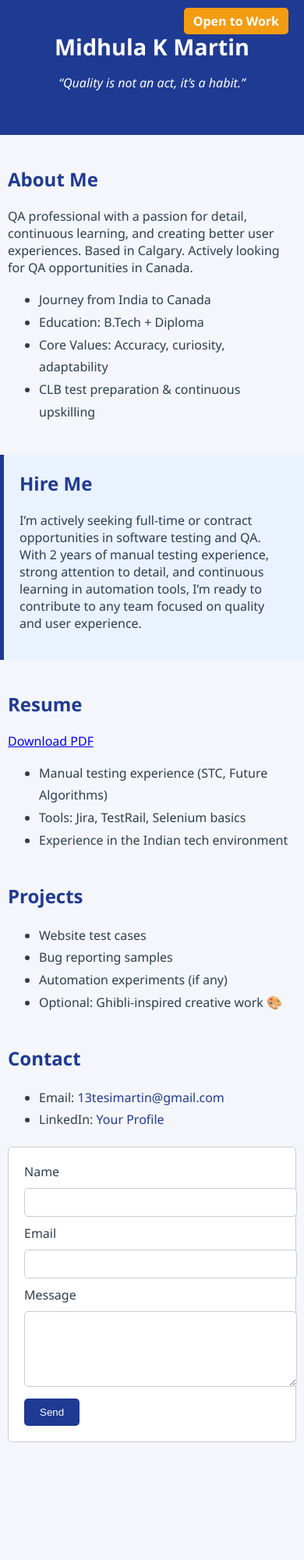
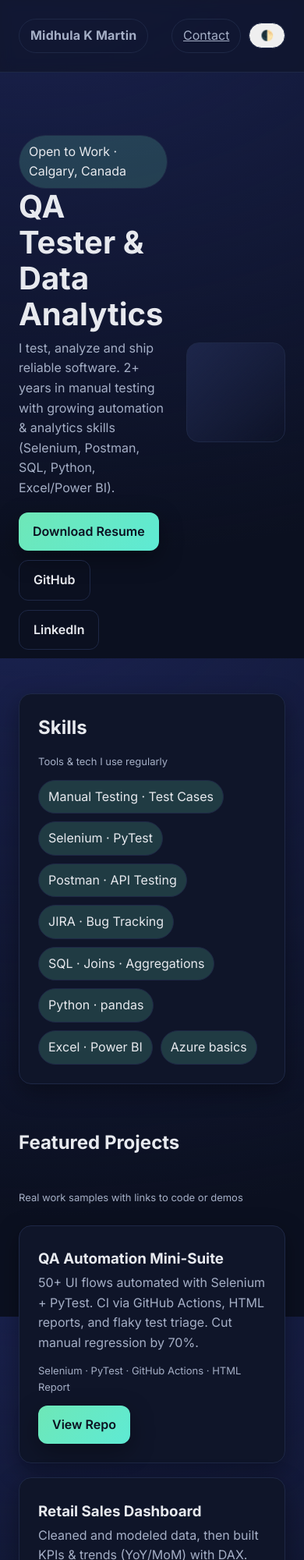
Before and after one commit to MidhulakMartin/midhula-portfolio, a plain HTML site: page index.html in a window 390 px wide. Shown: the top 2000 px of the page at 78% size. Before the commit the page ends 1889 px from the top, so only its background shows below. Drawn offline with Linux system fonts and the light colour scheme.

Commit message:
Update index.html
Replaced the old placeholder page with a modern responsive portfolio layout.
- Added hero section with intro, resume, and contact links
- Created skills section with badges for tools & technologies
- Added featured projects grid with placeholders for links/PDFs
- Implemented About + Hire Me cards
- Integrated dark/light mode toggle and updated footer

```diff
--- a/index.html
+++ b/index.html
@@ -1,164 +1,200 @@
-<!DOCTYPE html>
+<!doctype html>
 <html lang="en">
 <head>
-  <meta charset="UTF-8">
-  <meta name="viewport" content="width=device-width, initial-scale=1.0">
-  <title>Midhula K Martin - QA Portfolio</title>
+  <meta charset="utf-8" />
+  <meta name="viewport" content="width=device-width, initial-scale=1" />
+  <title>Midhula K Martin — Software Test Engineer & Data Analytics</title>
+  <meta name="description" content="Portfolio of Midhula K Martin — Software QA Tester & Data Analytics enthusiast based in Calgary." />
+  <link rel="preconnect" href="https://fonts.googleapis.com">
+  <link href="https://fonts.googleapis.com/css2?family=Inter:wght@400;500;600;700&display=swap" rel="stylesheet">
+
   <style>
-    body {
-      font-family: 'Segoe UI', Tahoma, Geneva, Verdana, sans-serif;
-      margin: 0;
-      padding: 0;
-      background-color: #f4f6fb;
-      color: #2c3e50;
+    :root{
+      --bg:#0b1020;
+      --bg-2:#11162a;
+      --text:#e7e9ee;
+      --muted:#a5afc6;
+      --brand:#6ee7b7;   /* mint */
+      --brand-2:#5eead4; /* aqua */
+      --card:#0f1529;
+      --border:#1e2846;
+      --shadow: 0 10px 30px rgba(0,0,0,.35);
     }
-    header {
-      background-color: #1f3a93;
-      color: white;
-      padding: 40px 20px;
-      text-align: center;
-      position: relative;
+    :root.light{
+      --bg:#f7f9fc;
+      --bg-2:#ffffff;
+      --text:#0e1220;
+      --muted:#5a6075;
+      --brand:#2563eb;
+      --brand-2:#22c55e;
+      --card:#ffffff;
+      --border:#e6e9f2;
+      --shadow: 0 10px 30px rgba(2,6,23,.06);
     }
-    header h1 {
-      margin: 0;
-      font-size: 2.5em;
+    *{box-sizing:border-box}
+    html,body{height:100%}
+    body{
+      margin:0; font:16px/1.6 Inter,system-ui,-apple-system,Segoe UI,Roboto,sans-serif;
+      color:var(--text); background: radial-gradient(1200px 800px at 10% -10%, #1a2250, transparent) , var(--bg);
     }
-    header p {
-      font-style: italic;
+    .container{max-width:1100px;margin:0 auto;padding:24px}
+    header{
+      position:sticky; top:0; backdrop-filter:saturate(140%) blur(8px);
+      background:color-mix(in oklab, var(--bg-2) 80%, transparent);
+      border-bottom:1px solid var(--border);
+      z-index:50;
     }
-    .banner {
-      position: absolute;
-      top: 10px;
-      right: 20px;
-      background-color: #f39c12;
-      color: #fff;
-      padding: 6px 12px;
-      font-weight: bold;
-      border-radius: 5px;
+    .nav{display:flex;align-items:center;gap:18px;justify-content:space-between}
+    .brand{font-weight:700;letter-spacing:.2px}
+    .pill{padding:8px 14px;border:1px solid var(--border);border-radius:999px;color:var(--muted)}
+    .btn{display:inline-block;padding:12px 18px;border-radius:12px;font-weight:600;text-decoration:none;color:#0b1020;background:linear-gradient(135deg,var(--brand),var(--brand-2));box-shadow:var(--shadow)}
+    .btn.ghost{background:transparent;color:var(--text);border:1px solid var(--border);box-shadow:none}
+    .row{display:grid;gap:28px}
+    @media (min-width:900px){ .row-2{grid-template-columns:1.2fr .8fr} .row-3{grid-template-columns:repeat(3,1fr)} }
+
+    .section{padding:56px 0}
+    .card{background:var(--card);border:1px solid var(--border);border-radius:16px;padding:24px;box-shadow:var(--shadow)}
+    .hero{
+      display:grid; gap:24px; align-items:center; padding:56px 0;
+      grid-template-columns: 1.2fr .8fr;
     }
-    section {
-      max-width: 800px;
-      margin: 40px auto;
-      padding: 0 20px;
+    .hero h1{font-size:40px;line-height:1.15;margin:0 0 8px}
+    .hero p{color:var(--muted);margin:0 0 18px}
+    .badge{display:inline-flex;align-items:center;gap:8px;padding:8px 12px;background:color-mix(in oklab, var(--brand) 18%, transparent);color:var(--text);border:1px solid var(--border);border-radius:999px}
+    .badges{display:flex;flex-wrap:wrap;gap:10px}
+    .grid{display:grid;gap:18px}
+    @media (min-width:720px){ .grid-2{grid-template-columns:repeat(2,1fr)} }
+    .project h3{margin:.2rem 0}
+    .project p{color:var(--muted);margin:.2rem 0 .8rem}
+    .meta{font-size:13px;color:var(--muted)}
+    footer{padding:48px 0;border-top:1px solid var(--border);color:var(--muted)}
+    .toggle{cursor:pointer}
+    .avatar{
+      width:100%;aspect-ratio:1/1;border-radius:16px;background:linear-gradient(135deg,#1d264a,transparent);
+      border:1px solid var(--border)
     }
-    h2 {
-      color: #1f3a93;
-    }
-    ul {
-      line-height: 1.8;
-    }
-    .contact a {
-      color: #1f3a93;
-      text-decoration: none;
-    }
-    .contact a:hover {
-      text-decoration: underline;
-    }
-    .hire-me {
-      background-color: #eaf2ff;
-      border-left: 5px solid #1f3a93;
-      padding: 20px;
-      margin: 40px 0;
-    }
-    .hire-me h2 {
-      margin-top: 0;
-    }
-    form {
-      background: #fff;
-      padding: 20px;
-      border: 1px solid #ccc;
-      border-radius: 5px;
-      margin-top: 20px;
-    }
-    form input, form textarea {
-      width: 100%;
-      padding: 10px;
-      margin: 10px 0;
-      border: 1px solid #ccc;
-      border-radius: 5px;
-    }
-    form button {
-      background-color: #1f3a93;
-      color: white;
-      padding: 10px 20px;
-      border: none;
-      border-radius: 5px;
-      cursor: pointer;
-    }
-    form button:hover {
-      background-color: #163177;
-    }
-    @media (max-width: 600px) {
-      header h1 {
-        font-size: 1.8em;
-      }
-      section {
-        padding: 0 10px;
-      }
-    }
+    /* link styles */
+    a{color:var(--brand-2)}
+    a:hover{opacity:.9}
   </style>
 </head>
 <body>
   <header>
-    <div class="banner">Open to Work</div>
-    <h1>Midhula K Martin</h1>
-    <p>“Quality is not an act, it’s a habit.”</p>
+    <div class="container nav">
+      <div class="brand pill">Midhula K Martin</div>
+      <div style="display:flex;gap:10px;align-items:center">
+        <a class="pill" href="mailto:13tesimartin@gmail.com">Contact</a>
+        <button id="mode" class="pill toggle" title="Toggle theme">🌓</button>
+      </div>
+    </div>
   </header>
 
-  <section>
-    <h2>About Me</h2>
-    <p>QA professional with a passion for detail, continuous learning, and creating better user experiences. Based in Calgary. Actively looking for QA opportunities in Canada.</p>
-    <ul>
-      <li>Journey from India to Canada</li>
-      <li>Education: B.Tech + Diploma</li>
-      <li>Core Values: Accuracy, curiosity, adaptability</li>
-      <li>CLB test preparation & continuous upskilling</li>
-    </ul>
-  </section>
+  <main class="container">
+    <!-- HERO -->
+    <section class="hero">
+      <div>
+        <div class="badge">Open to Work · Calgary, Canada</div>
+        <h1>QA Tester &amp; Data Analytics</h1>
+        <p>I test, analyze and ship reliable software. 2+ years in manual testing with growing automation &amp; analytics skills (Selenium, Postman, SQL, Python, Excel/Power BI).</p>
+        <div style="display:flex;gap:12px;flex-wrap:wrap">
+          <a class="btn" href="resume.pdf" target="_blank" rel="noopener">Download Resume</a>
+          <a class="btn ghost" href="https://github.com/MidhulaKMartin">GitHub</a>
+          <a class="btn ghost" href="https://www.linkedin.com/in/midhula-k-martin-826b9189/">LinkedIn</a>
+        </div>
+      </div>
+      <div>
+        <!-- optional photo; keep the block to balance layout -->
+        <div class="avatar"></div>
+      </div>
+    </section>
 
-  <section class="hire-me">
-    <h2>Hire Me</h2>
-    <p>I’m actively seeking full-time or contract opportunities in software testing and QA. With 2 years of manual testing experience, strong attention to detail, and continuous learning in automation tools, I’m ready to contribute to any team focused on quality and user experience.</p>
-  </section>
+    <!-- SKILLS -->
+    <section class="section card">
+      <h2 style="margin:0 0 8px">Skills</h2>
+      <p class="meta">Tools & tech I use regularly</p>
+      <div class="badges" style="margin-top:12px">
+        <span class="badge">Manual Testing · Test Cases</span>
+        <span class="badge">Selenium · PyTest</span>
+        <span class="badge">Postman · API Testing</span>
+        <span class="badge">JIRA · Bug Tracking</span>
+        <span class="badge">SQL · Joins · Aggregations</span>
+        <span class="badge">Python · pandas</span>
+        <span class="badge">Excel · Power BI</span>
+        <span class="badge">Azure basics</span>
+      </div>
+    </section>
 
-  <section>
-    <h2>Resume</h2>
-    <p><a href="#">Download PDF</a></p>
-    <ul>
-      <li>Manual testing experience (STC, Future Algorithms)</li>
-      <li>Tools: Jira, TestRail, Selenium basics</li>
-      <li>Experience in the Indian tech environment</li>
-    </ul>
-  </section>
+    <!-- PROJECTS -->
+    <section class="section">
+      <div class="row" style="margin-bottom:12px">
+        <h2 style="margin:0">Featured Projects</h2>
+        <p class="meta">Real work samples with links to code or demos</p>
+      </div>
+      <div class="grid grid-2">
+        <article class="card project">
+          <h3>QA Automation Mini-Suite</h3>
+          <p>50+ UI flows automated with Selenium + PyTest. CI via GitHub Actions, HTML reports, and flaky test triage. Cut manual regression by 70%.</p>
+          <p class="meta">Selenium · PyTest · GitHub Actions · HTML Report</p>
+          <a class="btn" href="#" target="_blank">View Repo</a>
+        </article>
 
-  <section>
-    <h2>Projects</h2>
-    <ul>
-      <li>Website test cases</li>
-      <li>Bug reporting samples</li>
-      <li>Automation experiments (if any)</li>
-      <li>Optional: Ghibli-inspired creative work 🎨</li>
-    </ul>
-  </section>
+        <article class="card project">
+          <h3>Retail Sales Dashboard</h3>
+          <p>Cleaned and modeled data, then built KPIs & trends (YoY/MoM) with DAX. Stakeholders used it for weekly standups.</p>
+          <p class="meta">Excel · Power BI · DAX · Data Cleaning</p>
+          <a class="btn" href="#" target="_blank">View Screens</a>
+        </article>
 
-  <section class="contact">
-    <h2>Contact</h2>
-    <ul>
-      <li>Email: <a href="mailto:13tesimartin@gmail.com">13tesimartin@gmail.com</a></li>
-      <li>LinkedIn: <a href="#">Your Profile</a></li>
-    </ul>
-    <form action="https://formspree.io/f/yourformid" method="POST">
-      <label for="name">Name</label>
-      <input type="text" id="name" name="name" required>
+        <article class="card project">
+          <h3>API Testing Pack</h3>
+          <p>Postman collections + Newman CLI in CI. Environment-based variables, auth, and failure summaries.</p>
+          <p class="meta">Postman · Newman · REST</p>
+          <a class="btn" href="#" target="_blank">Open Collection</a>
+        </article>
 
-      <label for="email">Email</label>
-      <input type="email" id="email" name="email" required>
+        <article class="card project">
+          <h3>Computer Network Design (B.Tech)</h3>
+          <p>Designed scalable network for a 5-storey org (1,000+ nodes, 400 wireless). Included IP addressing, routing & security constraints.</p>
+          <p class="meta">Networking · Topology · Documentation</p>
+          <a class="btn" href="pdf/Design-Computer-Network-BTech-2019.pdf" target="_blank">Read PDF</a>
+        </article>
+      </div>
+    </section>
 
-      <label for="message">Message</label>
-      <textarea id="message" name="message" rows="5" required></textarea>
+    <!-- ABOUT / HIRE -->
+    <section class="section row row-2">
+      <div class="card">
+        <h2>About</h2>
+        <p>I care about reliability, clarity and user experience. Journey from India → Canada; B.Tech + Diploma. Curious, adaptable, and always learning.</p>
+      </div>
+      <div class="card">
+        <h2>Hire Me</h2>
+        <p>Open to QA / SDET / Analyst roles. I bring disciplined test design, strong communication, and a bias for shipping.</p>
+        <div style="display:flex;gap:12px;flex-wrap:wrap;margin-top:8px">
+          <a class="btn" href="mailto:13tesimartin@gmail.com">Email Me</a>
+          <a class="btn ghost" href="https://cal.com" target="_blank">Book a chat</a>
+        </div>
+      </div>
+    </section>
+  </main>
 
-      <button type="submit">Send</button>
-    </form>
-  </section>
+  <footer>
+    <div class="container" style="display:flex;justify-content:space-between;flex-wrap:wrap;gap:10px">
+      <span>© <span id="y"></span> Midhula K Martin</span>
+      <span class="meta">Built with GitHub Pages</span>
+    </div>
+  </footer>
+
+  <script>
+    // Year + Theme toggle
+    document.getElementById('y').textContent = new Date().getFullYear();
+    const root = document.documentElement;
+    const saved = localStorage.getItem('mode');
+    if(saved==='light') root.classList.add('light');
+    document.getElementById('mode').onclick = () => {
+      root.classList.toggle('light');
+      localStorage.setItem('mode', root.classList.contains('light')?'light':'dark');
+    };
+  </script>
 </body>
 </html>
```
